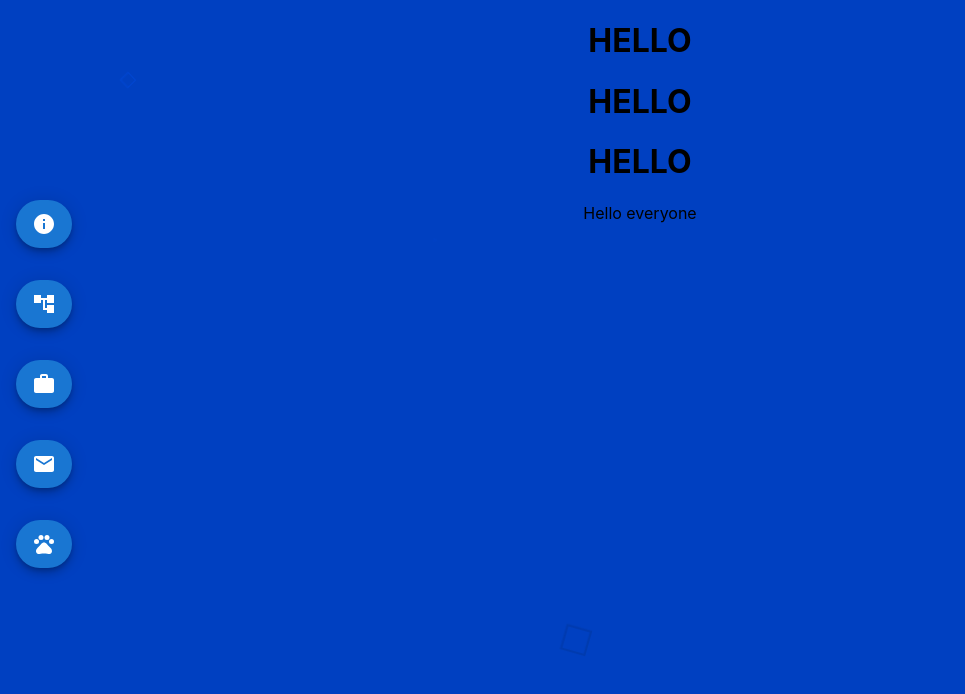
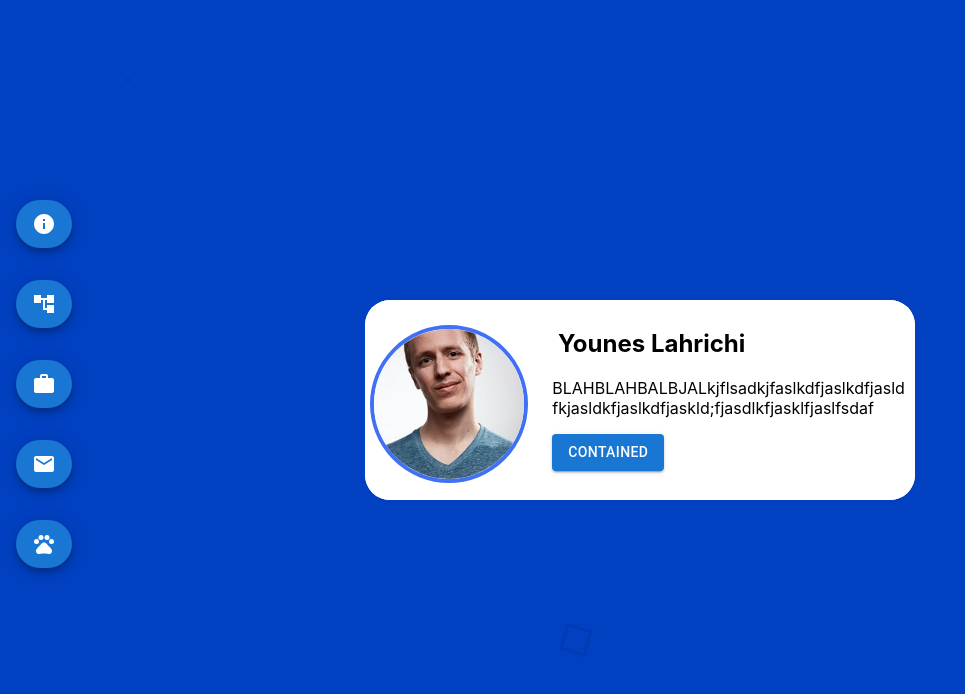
Before and after one commit to YounesLahrichi/Portfolio, a React (Create React App) app in the folder my-app/: page / in a window 1280 px wide. Shown: the top 694 px of the page, without its empty margins (0-965 px from the left). Built offline with nearby package versions, Linux system fonts and the light colour scheme.

Commit message:
added center card

```diff
--- a/my-app/src/App.css
+++ b/my-app/src/App.css
@@ -9,13 +9,15 @@
   padding-left: 1rem;
 }
 
-.App {
-  text-align: center;
-}
-
-.App-logo {
-  height: 40vmin;
-  pointer-events: none;
+.Card{
+  position: absolute;
+  top:0;
+  bottom: 0;
+  left: 0;
+  right: 0;
+  margin: auto;
+  height: 200px;
+  width: 550px;
 }
 
 @media (prefers-reduced-motion: no-preference) {
--- a/my-app/src/App.js
+++ b/my-app/src/App.js
@@ -1,18 +1,18 @@
 
 import './App.css';
 import NavBar from './components/NavBar';
+import StartPageInfoCard from './components/StartPageInfoCard';
 
 function App() {
   return (
 
-    <div className="App">
+    <div>
+      <div className="Card">
+        <StartPageInfoCard/>
+      </div>
       <div className = "NavBar">
       <NavBar/>
       </div>
-      <h1>HELLO</h1>
-
-        <h1>HELLO</h1><h1>HELLO</h1>
-        <p>Hello everyone</p>
       <ul class="background">
         <li></li>
         <li></li>
--- a/my-app/src/components/NavBar.jsx
+++ b/my-app/src/components/NavBar.jsx
@@ -7,6 +7,7 @@ import WorkIcon from '@mui/icons-material/Work';
 import './components.css';
 import { useState } from 'react';
 import { makeStyles } from '@material-ui/core/styles';
+
 
 const classes = makeStyles();
 
--- /dev/null
+++ b/my-app/src/components/StartPageInfoCard.jsx
@@ -0,0 +1,30 @@
+
+import selfie from './whiteGUY.jpg';
+import Button from '@mui/material/Button';
+
+
+
+function StartPageInfoCard(){
+
+    return(
+
+        <div className="Card">
+            <div className="ImageContent">
+                <span className="Overlay"></span>
+                <div className = "CardImage">
+
+                    <img src = {selfie} alt = "" class = "CardImg"></img>
+                </div>
+            </div>
+            <div className = "CardContent">
+                    <h2 className = "Name"> Younes Lahrichi</h2>
+                    <p className = "Description"> BLAHBLAHBALBJALkjflsadkjfaslkdfjaslkdfjasldfkjasldkfjaslkdfjaskld;fjasdlkfjasklfjaslfsdaf</p>
+                    <Button variant="contained" className = "LearnButton">Contained</Button>
+                </div>
+
+        </div>
+
+    );
+}
+
+export default StartPageInfoCard;
--- a/my-app/src/components/components.css
+++ b/my-app/src/components/components.css
@@ -4,3 +4,52 @@
     display: flex;
     justify-content: left;
 }
+
+.CardImage{
+    position: relative;
+    height: 150px;
+    width: 150px;
+}
+
+.CardImage .CardImg{
+    height: 100%;
+    width: 100%;
+    object-fit: cover;
+    border-radius: 50%;
+    border: 4px solid #4070F4;
+}
+
+.Card{
+    border-radius: 25px;
+    background-color: #fff;
+    width: 550px;
+    display: flex;
+    justify-content: center;
+    align-items: center;
+}
+
+.ImageContent{
+    width: 35%;
+    float: left;
+    padding: 1rem;
+}
+
+.CardContent{
+    width: 65%;
+    float: right;
+    white-space: pre-wrap;
+    white-space: -moz-pre-wrap;
+    white-space: -pre-wrap;
+    white-space: -o-pre-wrap;
+    word-wrap: break-word;
+    padding: 1rem;
+}
+
+.Name{
+    margin: 0;
+}
+
+.Description{
+    margin-top: 0;
+    margin-bottom: 1rem;
+}
```
Also changed, not shown: my-app/src/components/whiteGUY.jpg (added).
